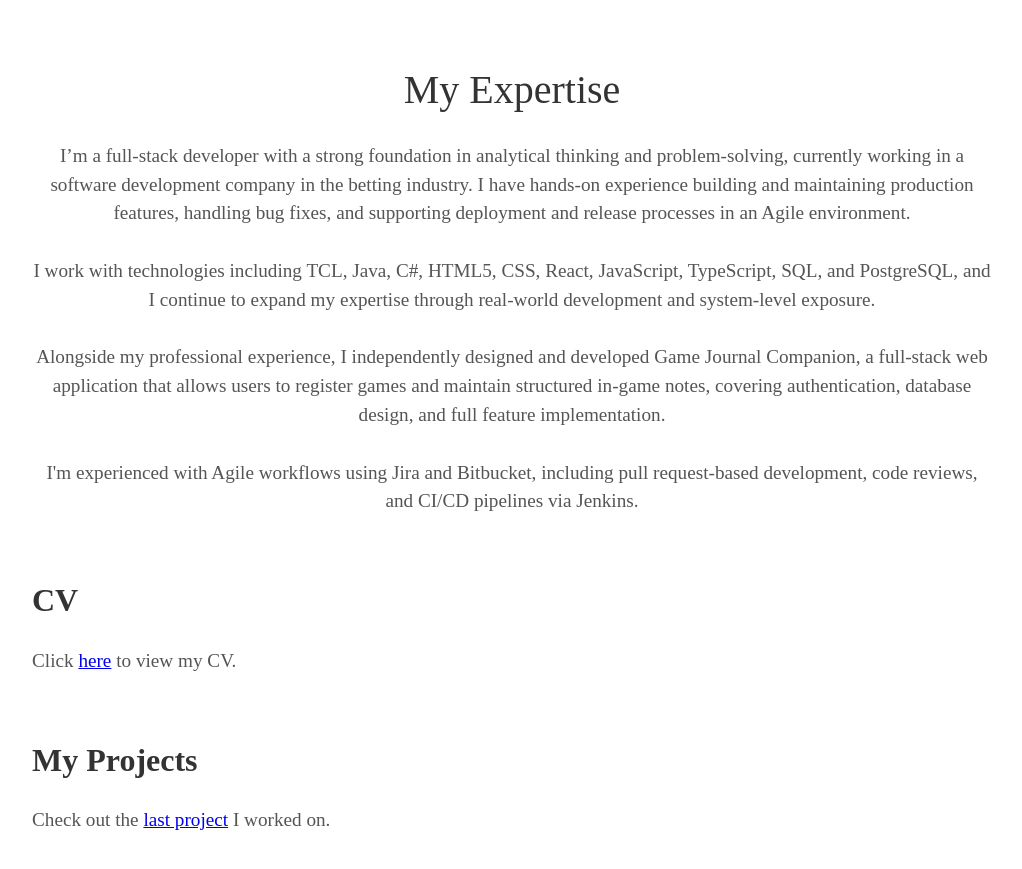
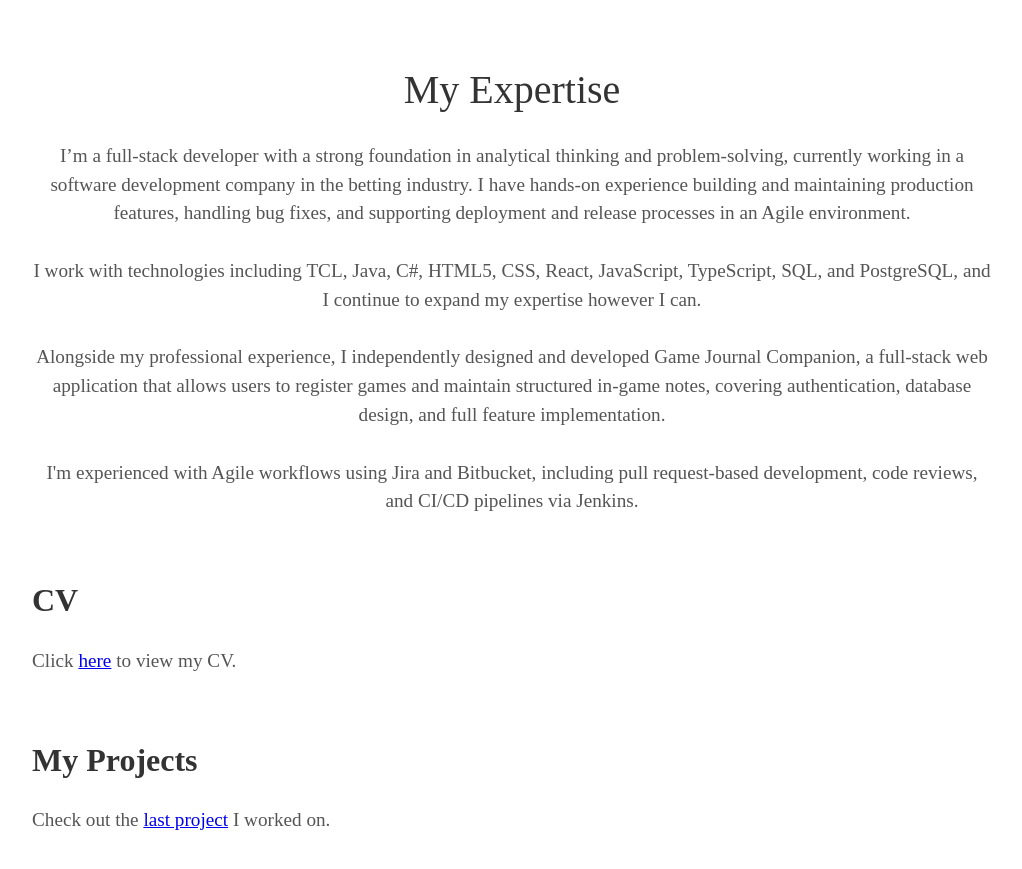
Before and after one commit to SpPag/SpPag.github.io, a Jekyll site: the page built from index.html, in a window 1280 px wide and 900 px high, scrolled down 915 px. Shown: the top 869 px of the window, without its empty margins (128-1150 px from the left). Built offline with Jekyll 4.4.1, drawn with Linux system fonts in a browser that asks for light colours; some web fonts are replaced.

Commit message:
slightly update the intro

```diff
--- a/_config.yml
+++ b/_config.yml
@@ -9,7 +9,7 @@ username: Spyridon Pagiatis
 user_description: |-
   I’m a full-stack developer with a strong foundation in analytical thinking and problem-solving, currently working in a software development company in the betting industry. I have hands-on experience building and maintaining production features, handling bug fixes, and supporting deployment and release processes in an Agile environment.
 
-  I work with technologies including TCL, Java, C#, HTML5, CSS, React, JavaScript, TypeScript, SQL, and PostgreSQL, and I continue to expand my expertise through real-world development and system-level exposure.
+  I work with technologies including TCL, Java, C#, HTML5, CSS, React, JavaScript, TypeScript, SQL, and PostgreSQL, and I continue to expand my expertise however I can.
 
   Alongside my professional experience, I independently designed and developed Game Journal Companion, a full-stack web application that allows users to register games and maintain structured in-game notes, covering authentication, database design, and full feature implementation.
 
```
